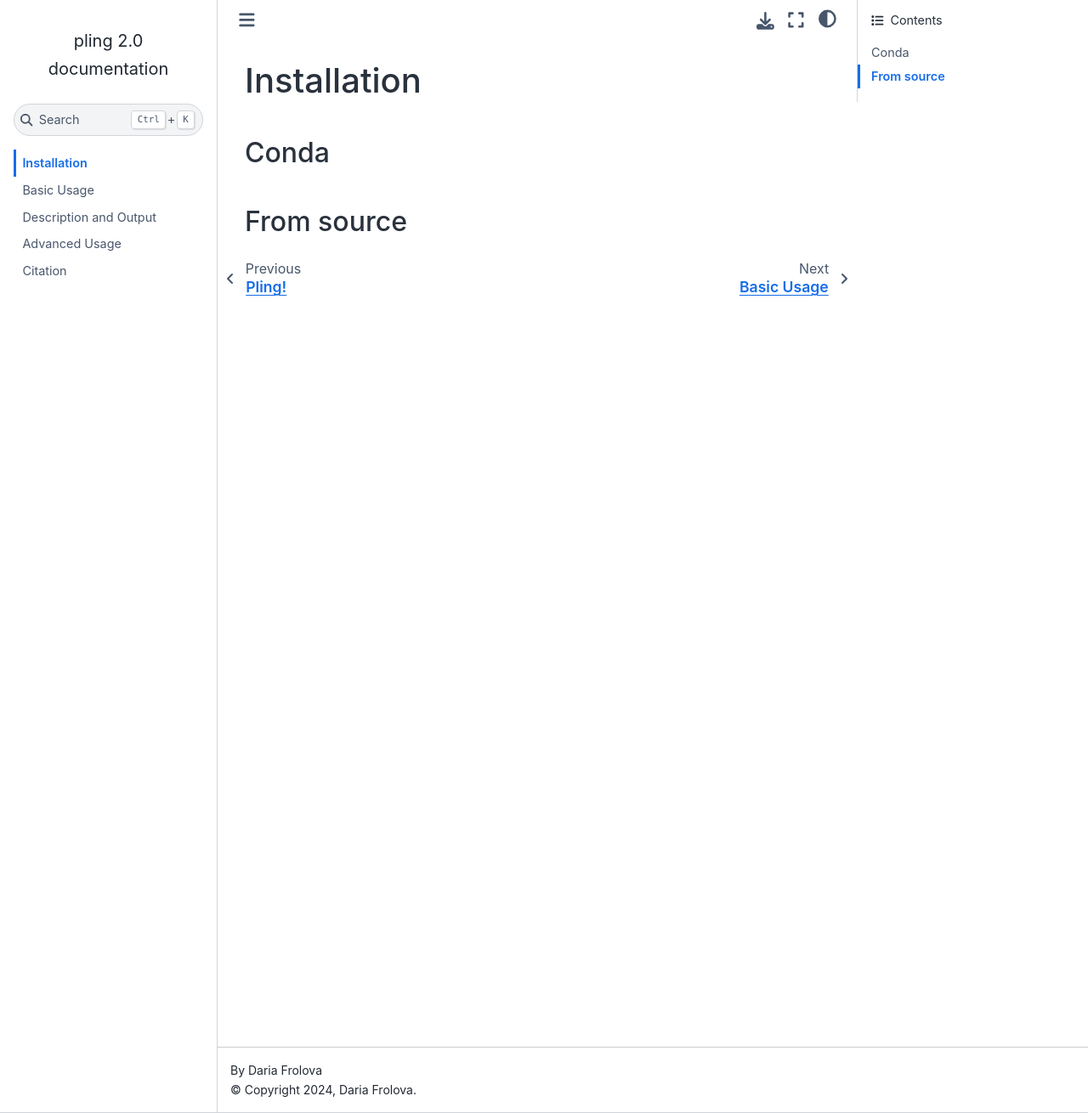
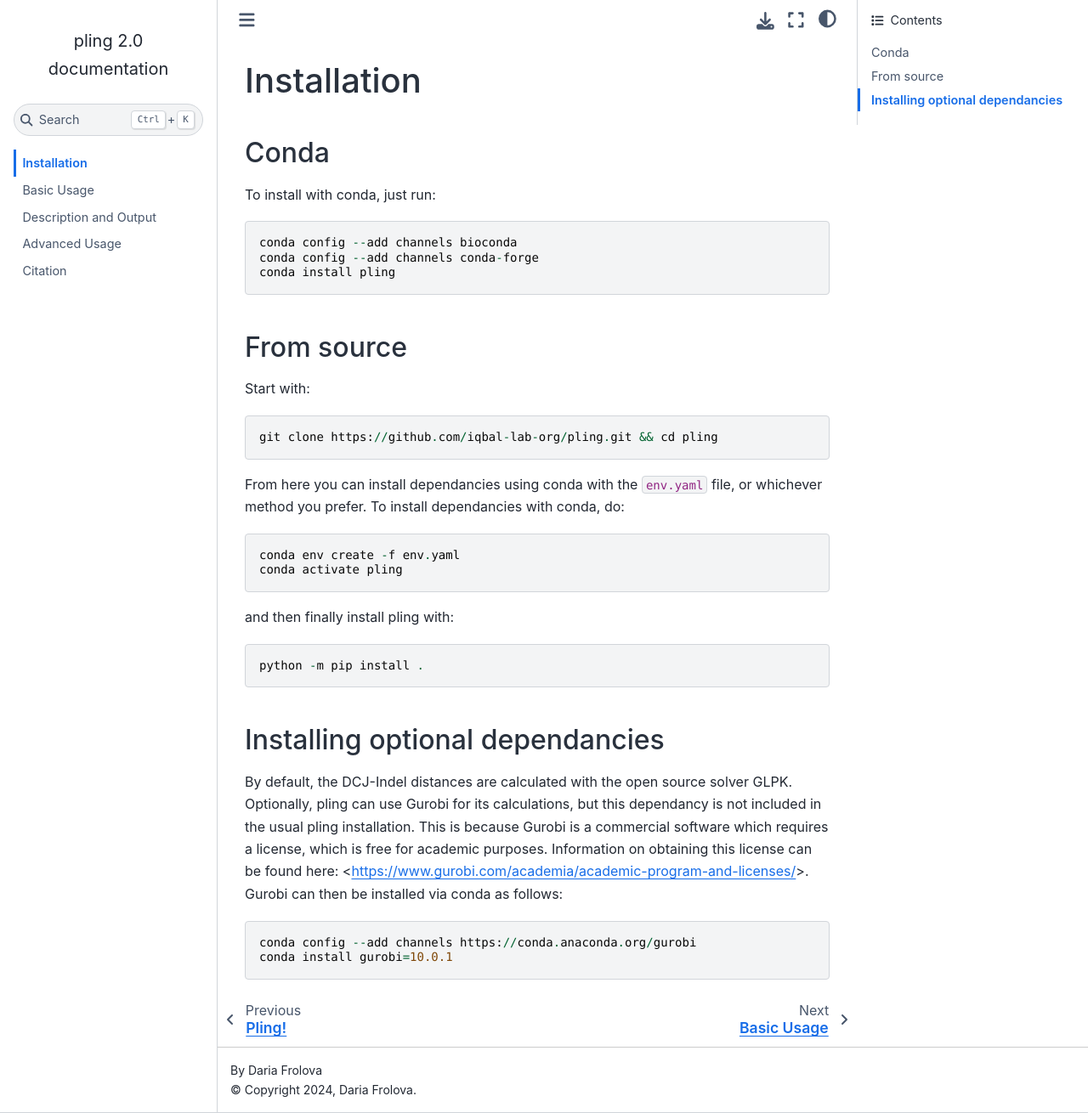
Before and after one commit to iqbal-lab-org/pling, a Sphinx documentation site: the page built from docs/installation.rst, in a window 1280 px wide and 1310 px high. Shown: the whole window at 85% size. Built offline with Sphinx 7.4.7 and the Sphinx Book theme 1.1.4, drawn with Linux system fonts in a browser that asks for light colours.

Commit message:
Install instructions

```diff
--- a/docs/installation.rst
+++ b/docs/installation.rst
@@ -4,5 +4,34 @@ Installation
 Conda
 -----
 
+To install with conda, just run::
+
+	conda config --add channels bioconda
+	conda config --add channels conda-forge
+	conda install pling
+
+
 From source
 -----------
+
+Start with::
+
+	git clone https://github.com/iqbal-lab-org/pling.git && cd pling
+
+From here you can install dependancies using conda with the ``env.yaml`` file, or whichever method you prefer. To install dependancies with conda, do::
+
+	conda env create -f env.yaml
+	conda activate pling
+
+and then finally install pling with::
+
+	python -m pip install .
+
+
+Installing optional dependancies
+--------------------------------
+
+By default, the DCJ-Indel distances are calculated with the open source solver GLPK. Optionally, pling can use Gurobi for its calculations, but this dependancy is not included in the usual pling installation. This is because Gurobi is a commercial software which requires a license, which is free for academic purposes. Information on obtaining this license can be found here: <https://www.gurobi.com/academia/academic-program-and-licenses/>. Gurobi can then be installed via conda as follows::
+
+	conda config --add channels https://conda.anaconda.org/gurobi
+	conda install gurobi=10.0.1
```
